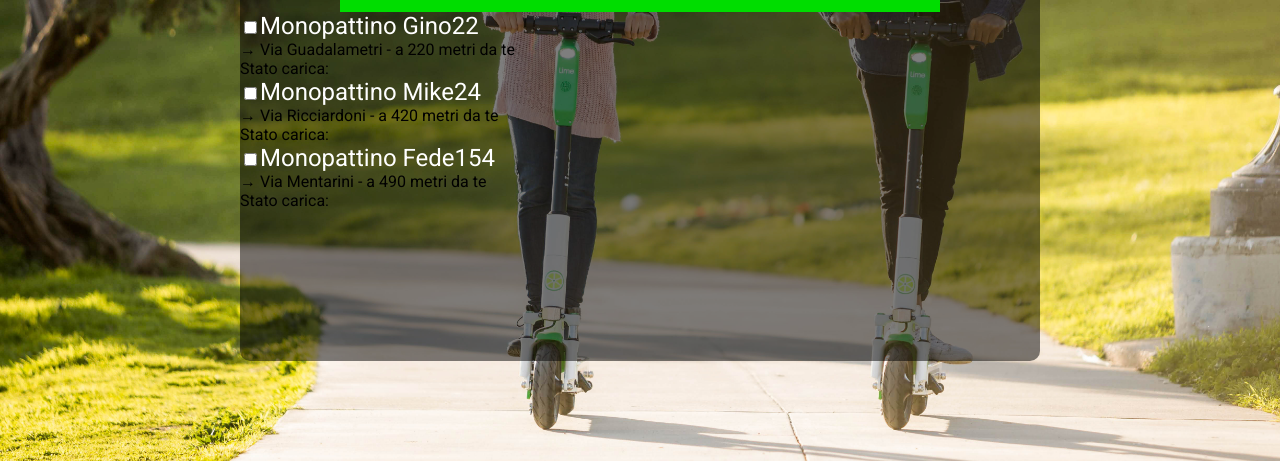
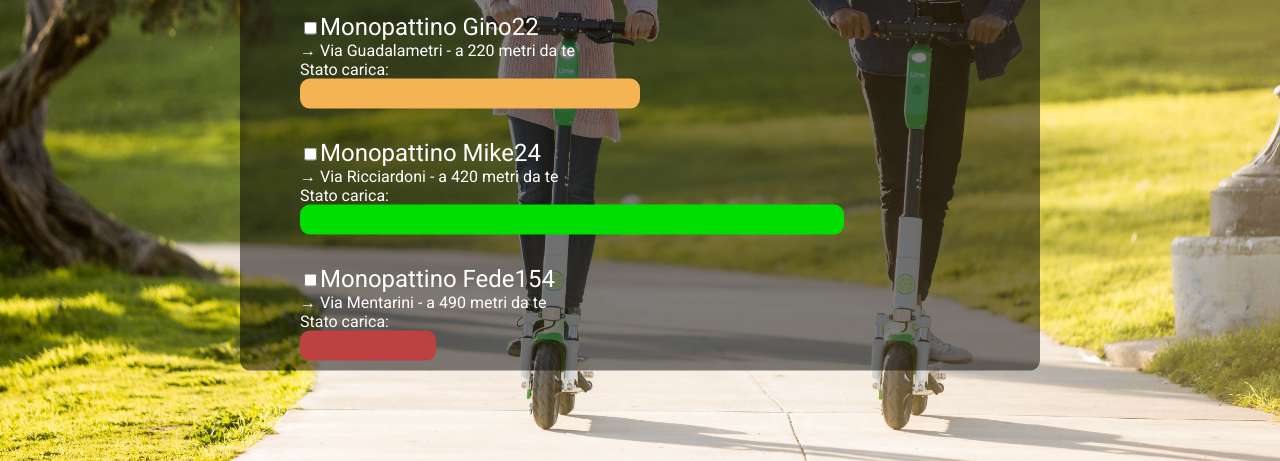
Before and after one commit to asaggse/Esercizio-Scooter-Lim, a plain HTML site: page index.html in a window 1280 px wide. Shown: the part 339-800 px from the top of the page. Drawn offline with Linux system fonts and the light colour scheme.

Commit message:
Update style.css

```diff
--- a/style.css
+++ b/style.css
@@ -20,7 +20,7 @@ body {
     transform: translate(-50%, -50%);
 
     width: 800px;
-    height: 600px;
+    height: auto;
     background-color: rgba(0, 0, 0, 0.5);
 
     border-radius: 10px;
@@ -30,7 +30,7 @@ body {
     width: 175px;
     margin: auto;
     display: block;
-    padding-top: 40px;
+    padding-top: 30px;
 }
 
 h1 {
@@ -53,8 +53,31 @@ h1 {
     background-color: #f2f2f2;
 }
 
-.model {
+.scooter {
     color: white;
-    padding: 0px;
+    padding: 20px 60px 10px;
+}
+
+.scooter .model {
     font-size: 24px;
 }
+
+.scooter .charge {
+    height: 30px;
+    border-radius: 10px;
+}
+
+.scooter .charge#Gino22 {
+    background: #f5b453;
+    width: 50%;
+}
+
+.scooter .charge#Mike24 {
+    background: #00dd00;
+    width: 80%;
+}
+
+.scooter .charge#Fede154 {
+    background: #be4141;
+    width: 20%;
+}
```
